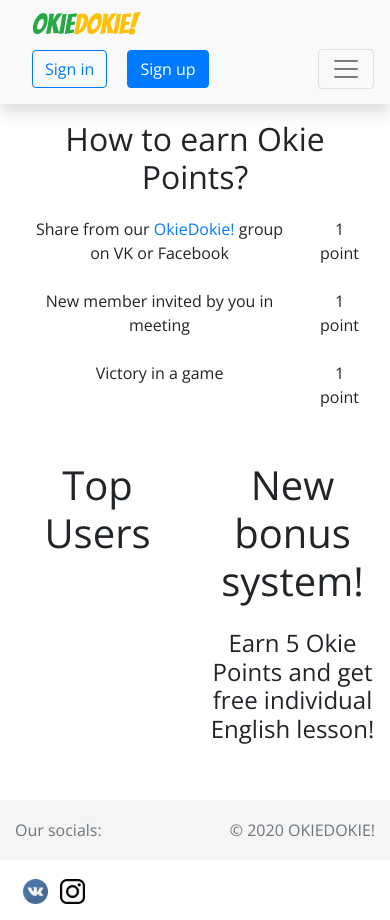
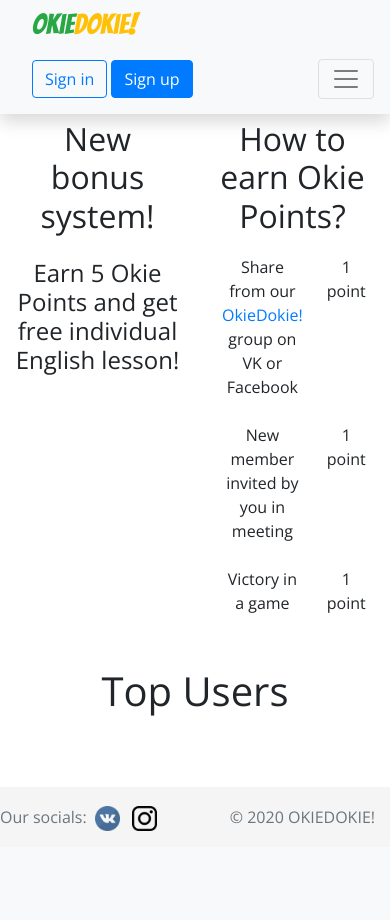
Before and after one commit to stnoov/okiedokie, a Flask app: page /okiepoints in a window 390 px wide. After the commit the page ends 831 px from the top, so only its background shows below. Run offline with Flask 2, Linux system fonts and the light colour scheme; some libraries are stand-ins or nearby versions; some web fonts are replaced.

Commit message:
Update layout for mobile version, fix some translations

```diff
--- a/okiedokie/static/css/styles.css
+++ b/okiedokie/static/css/styles.css
@@ -18,6 +18,19 @@ nav a {
 
 nav a:hover {
     color: grey;
+}
+
+@media only screen and (max-width: 600px) {
+  .navbar-right {
+    margin-top: 10px;
+    display: inline-block;
+  }
+  #logout {
+      margin-right: 130px;
+  }
+  #nav-collapse-button {
+      margin-top: 10px;
+  }
 }
 
 .carousel-control-next,
--- a/okiedokie/templates/base.html
+++ b/okiedokie/templates/base.html
@@ -19,41 +19,54 @@
 <nav class="navbar navbar-expand-lg navbar-light bg-light fixed-top shadow">
     <a style="font-family: 'Bangers', cursive;"
        class="h3 ml-3 mr-5 text-decoration-none my-0 mr-md-auto font-weight-normal text-dark"
-       href="{{ url_for('main.home') }}"><span class="text-success">Okie</span><span class="text-warning">Dokie</span><strong
+       href="{{ url_for('main.home') }}"><span class="text-success">Okie</span><span
+            class="text-warning">Dokie</span><strong
             class="text-warning mr-5">!</strong></a>
-
-
     <div class="collapse navbar-collapse" id="navbarSupportedContent">
         <ul class="navbar-nav">
-            <li class="nav-item"><a class="ml-3 text-decoration-none" href="{{ url_for('main.home') }}">{{ _('Meetings') }} </a></li>
-            <li class="nav-item"><a class="ml-3 text-decoration-none" href="{{ url_for('ya_payments.payment') }}"> {{ _('Store') }}</a></li>
-            <li class="nav-item"><a class="ml-3 text-decoration-none" href="{{ url_for('main.about') }}"> {{ _('About') }}</a></li>
-            <li class="nav-item"><a class="ml-3 text-decoration-none" href="{{ url_for('main.contact') }}"> {{ _('Contact Us') }}</a>
+            <li class="nav-item"><a class="ml-3 text-decoration-none"
+                                    href="{{ url_for('main.home') }}">{{ _('Meetings') }} </a></li>
+            <li class="nav-item"><a class="ml-3 text-decoration-none"
+                                    href="{{ url_for('ya_payments.payment') }}"> {{ _('Store') }}</a></li>
+            <li class="nav-item"><a class="ml-3 text-decoration-none"
+                                    href="{{ url_for('main.about') }}"> {{ _('About') }}</a></li>
+            <li class="nav-item"><a class="ml-3 text-decoration-none"
+                                    href="{{ url_for('main.contact') }}"> {{ _('Contact Us') }}</a>
             </li>
-            <li class="nav-item"><a class="ml-3 text-decoration-none" href="{{ url_for('main.reviews') }}"> {{ _('Reviews') }}</a></li>
+            <li class="nav-item"><a class="ml-3 text-decoration-none"
+                                    href="{{ url_for('main.reviews') }}"> {{ _('Reviews') }}</a></li>
 
             {% if current_user.is_authenticated %}
-            <li class="nav-item"><a class="ml-3  text-decoration-none" href="{{ url_for('users.profile') }}"> {{ _('Profile') }} </a></li>
+                <li class="nav-item"><a class="ml-3  text-decoration-none"
+                                        href="{{ url_for('users.profile') }}"> {{ _('Profile') }} </a></li>
             {% endif %}
             {% if current_user.is_authenticated and current_user.is_admin %}
-            <li class="nav-item"><a class="ml-3 text-decoration-none" href="{{ url_for('admin.index') }}">Admin</a></li>
+                <li class="nav-item"><a class="ml-3 text-decoration-none" href="{{ url_for('admin.index') }}">Admin</a>
+                </li>
             {% endif %}
-             <li class="nav-item"><a class="ml-3 text-decoration-none" >
-                     <a href="{{ url_for('main.set_language', language='en') }}" ><img class="languages" src="{{ url_for('static',filename='images/english_lan.png') }}" alt=""></a>
-                     <a href="{{ url_for('main.set_language', language='ru') }}" ><img class="languages" src="{{ url_for('static',filename='images/russian_lan.png') }}" alt=""></a>
+            <li class="nav-item"><a class="ml-3 text-decoration-none">
+                <a href="{{ url_for('main.set_language', language='en') }}"><img class="languages"
+                                                                                 src="{{ url_for('static',filename='images/english_lan.png') }}"
+                                                                                 alt=""></a>
+                <a href="{{ url_for('main.set_language', language='ru') }}"><img class="languages"
+                                                                                 src="{{ url_for('static',filename='images/russian_lan.png') }}"
+                                                                                 alt=""></a>
             </a></li>
         </ul>
     </div>
+    <ul class="nav navbar-nav navbar-right">
     {% if current_user.is_authenticated %}
-    <a class="btn btn-outline-primary ml-3" href="{{ url_for('users.logout') }}">{{ _('Logout') }} </a>
+                <li></li>
+                <li id="logout" class="nav-item"><a class="btn btn-outline-primary ml-3" href="{{ url_for('users.logout') }}">{{ _('Logout') }} </a></li>
             {% else %}
-    <div class="d-inline my-2 my-lg-0">
-        <a id="login " class="nav-right ml-3 btn btn-outline-primary text-decoration-none "
-           href="{{ url_for('users.sign_in') }}">{{ _('Sign in') }} </a>
-        <a class="nav-right ml-3 mr-3 btn btn-primary" href="{{ url_for('users.sign_up') }}">{{ _('Sign up') }}</a>
+                <div class="d-inline my-2 my-lg-0 d-inline-block">
+                    <li class="nav-item"><a id="login " class="ml-3 nav-right btn btn-outline-primary text-decoration-none d-inline-block"
+                       href="{{ url_for('users.sign_in') }}">{{ _('Sign in') }} </a> <a class="nav-right btn btn-primary d-inline-block"
+                                            href="{{ url_for('users.sign_up') }}">{{ _('Sign up') }}</a></li>
                 </div>
             {% endif %}
-    <button class="navbar-toggler" type="button" data-toggle="collapse" data-target="#navbarSupportedContent"
+    </ul>
+    <button id="nav-collapse-button" class="navbar-toggler ml-auto" type="button" data-toggle="collapse" data-target="#navbarSupportedContent"
             aria-controls="navbarSupportedContent" aria-expanded="false" aria-label="Toggle navigation">
         <span class="navbar-toggler-icon"></span>
     </button>
@@ -77,19 +90,17 @@
 <footer class="footer mt-5">
     <div class="container">
         <div class="row">
-            <div class="col">
             <span class="text-muted ">Our socials:  </span>
             <div class="d-inline-block">
                 <a rel="noopener noreferrer" target="_blank" href="https://vk.com/public195995603">
-                        <li class="d-inline-block ml-2 mr-2"><img src="{{url_for('static', filename='images/vk.png')}}"
+                    <li class="d-inline-block ml-2 mr-2"><img src="{{ url_for('static', filename='images/vk.png') }}"
                                                               style="height: 25px;" alt="vk"/></li>
                 </a>
                 <a target="_blank" rel="noopener noreferrer"
                    href="https://www.instagram.com/okiedokie_english_club/">
-                        <li class="d-inline-block mr-2"><img src="{{url_for('static', filename='images/inst.png')}}"
+                    <li class="d-inline-block mr-2"><img src="{{ url_for('static', filename='images/inst.png') }}"
                                                          style="height: 25px;" alt="instagram"/></li>
                 </a>
-                </div>
             </div>
             <div class="col text-right">
                 <span class="text-muted ">© 2020 OKIEDOKIE!</span>
--- a/okiedokie/templates/contact.html
+++ b/okiedokie/templates/contact.html
@@ -50,7 +50,7 @@
                     </div>
                     </div>
                 </div>
-                        {{ form.send(class="btn btn-primary ml-3") }}
+                        <button class="btn btn-primary ml-3">{{ _('Send') }}</button>
             </div>
         </form>
     </div>
--- a/okiedokie/templates/okiepoints.html
+++ b/okiedokie/templates/okiepoints.html
@@ -6,7 +6,13 @@ Okie Points
 
 {% block body %}
 <div class="container mt-5 text-center">
-    <p class="h2 ">{{ _('How to earn Okie Points') }}?</p>
+    <div class="row">
+        <div class="col">
+            <p class="h2">{{ _('New bonus system') }}!</p>
+            <p class="h4 mt-4">{{ _('Earn 5 Okie Points and get free individual English lesson') }}!</p>
+        </div>
+        <div class="col">
+            <p class="h2 ">{{ _('How to earn Okie Points') }}?</p>
 
     <table class="table">
         <tbody>
@@ -27,6 +33,9 @@ Okie Points
         </tr>
         </tbody>
     </table>
+        </div>
+    </div>
+
     <div class="row">
         <div class="col">
             <table class="table">
@@ -37,15 +46,14 @@ Okie Points
                 <tr class="bg-info rounded text-light border-bottom border-light h4">
                     <td>{{ loop.index }}</td>
                     <td class="h4 text-left">{{ user.first_name }} {{ user.last_name }}</td>
-                    <td class="h4">{{ user.points }}</td>
+                    <td class="h4">{{ user.points }} points</td>
                 </tr>
                 {% endfor %}
             </table>
         </div>
-        <div class="col">
-            <p class="h1">{{ _('New bonus system') }}!</p>
-            <p class="h4 mt-4">{{ _('Earn 5 Okie Points and get free individual English lesson') }}!</p>
-        </div>
+    </div>
+    <div class="row">
+
     </div>
 </div>
 {% endblock body %}
```
Also changed, not shown: okiedokie/templates/payment.html (deleted, +0 -20 lines), okiedokie/templates/products.html (+6 -6 lines), okiedokie/translations/ru/LC_MESSAGES/messages.po, 2 other files. Lines whose indentation alone changed are shown as unchanged.
